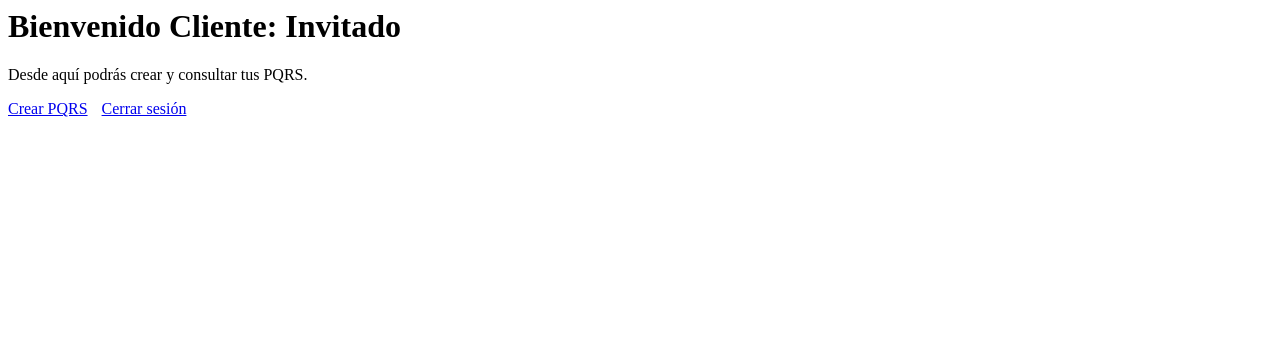
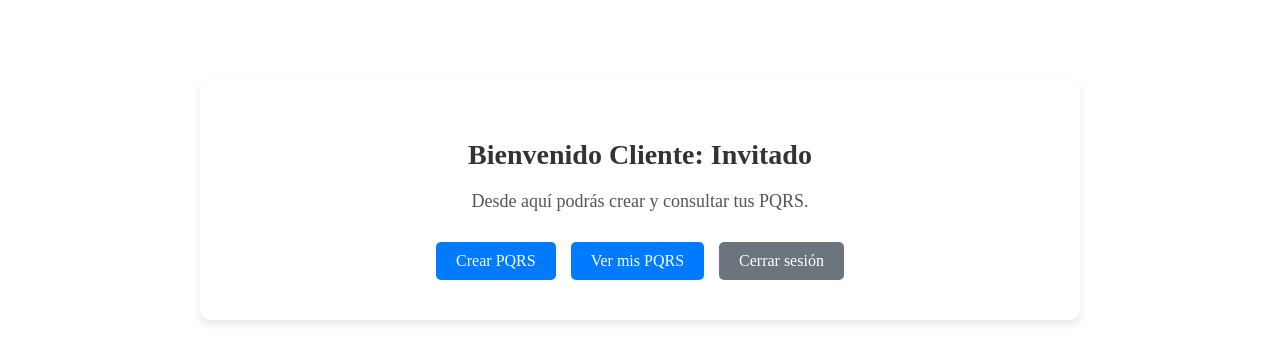
Before and after one commit to AndresDardex/proyecto-PQRS-, a Django app: page /cliente/ in a window 1280 px wide. Shown: the top 363 px of the page. Run offline with Django 4.2, Linux system fonts and the light colour scheme.

Commit message:
feat(pqrs): implementar módulo completo de PQRS para clientes con lista, detalle y descarga de archivos

```diff
--- a/PQRS_Sistem/settings.py
+++ b/PQRS_Sistem/settings.py
@@ -125,3 +125,6 @@ STATIC_ROOT = os.path.join(BASE_DIR, 'staticfiles')  # Carpeta donde se recopila
 # https://docs.djangoproject.com/en/4.1/ref/settings/#default-auto-field
 
 DEFAULT_AUTO_FIELD = 'django.db.models.BigAutoField'
+
+MEDIA_URL = '/media/'
+MEDIA_ROOT = os.path.join(BASE_DIR, 'media')
--- a/PQRS_Sistem/urls.py
+++ b/PQRS_Sistem/urls.py
@@ -15,8 +15,13 @@ Including another URLconf
 """
 from django.contrib import admin
 from django.urls import path
-from core.views import registrar_cliente, login_personalizado, vista_cliente, vista_gestor, cerrar_sesion
+from core.views import (
+    registrar_cliente, login_personalizado, vista_cliente,
+    vista_gestor, cerrar_sesion, listar_pqrs_cliente, detalle_pqrs
+)
 from django.views.generic import TemplateView
+from django.conf import settings
+from django.conf.urls.static import static
 
 urlpatterns = [
     path('admin/', admin.site.urls),
@@ -26,4 +31,9 @@ urlpatterns = [
     path('cliente/', vista_cliente, name='vista_cliente'),
     path('gestor/', vista_gestor, name='vista_gestor'),
     path('logout/', cerrar_sesion, name='cerrar_sesion'),
+    path('cliente/pqrs/', listar_pqrs_cliente, name='listar_pqrs'),
+    path('cliente/pqrs/<int:numero_radicado>/', detalle_pqrs, name='detalle_pqrs'),
 ]
+
+if settings.DEBUG:
+    urlpatterns += static(settings.MEDIA_URL, document_root=settings.MEDIA_ROOT)
--- a/core/views.py
+++ b/core/views.py
@@ -3,7 +3,8 @@ from django.contrib import messages
 from .forms import ClienteRegistroForm
 from .models import Cliente, Empleado
 from .forms import LoginForm
-
+from django.shortcuts import get_object_or_404
+from .models import PQRS
 
 def home(request):
     return render(request, 'inicio.html')
@@ -63,3 +64,24 @@ def vista_gestor(request):
 def cerrar_sesion(request):
     request.session.flush()  # Elimina todos los datos de sesión
     return redirect('inicio')  # Redirige al home
+
+
+def listar_pqrs_cliente(request):
+    if request.session.get('rol') != 'cliente':
+        return redirect('inicio')
+
+    nombre_usuario = request.session.get('usuario')
+    cliente = get_object_or_404(Cliente, nombre_completo=nombre_usuario)
+    pqrs = PQRS.objects.filter(cliente=cliente).order_by('-fecha_radicado')
+
+    return render(request, 'listar_pqrs.html', {'pqrs_list': pqrs, 'usuario': nombre_usuario})
+
+def detalle_pqrs(request, numero_radicado):
+    if request.session.get('rol') != 'cliente':
+        return redirect('inicio')
+
+    nombre_usuario = request.session.get('usuario')
+    cliente = get_object_or_404(Cliente, nombre_completo=nombre_usuario)
+    pqrs = get_object_or_404(PQRS, numero_radicado=numero_radicado, cliente=cliente)
+
+    return render(request, 'detalle_pqrs.html', {'pqrs': pqrs, 'usuario': nombre_usuario})
--- a/static/css/base/styles.css
+++ b/static/css/base/styles.css
@@ -98,7 +98,7 @@ form input[type="text"],
 form input[type="email"],
 form input[type="password"],
 form select {
-    width: 100%; /* Ocupa todo el ancho del contenedor */
+    width: 90%;
     padding: 10px; /* Espaciado interno */
     margin-bottom: 15px; /* Espaciado entre campos */
     border: 1px solid #ccc; /* Borde gris claro */
--- /dev/null
+++ b/static/css/principales/dashboard.css
@@ -0,0 +1,61 @@
+/* Contenedor principal del dashboard */
+.dashboard-container {
+    max-width: 800px;
+    margin: 80px auto;
+    background-color: #ffffff;
+    padding: 40px;
+    border-radius: 10px;
+    box-shadow: 0 4px 8px rgba(0, 0, 0, 0.1);
+    text-align: center;
+}
+
+/* Título principal */
+.titulo-dashboard {
+    font-size: 28px;
+    color: #333;
+    margin-bottom: 20px;
+}
+
+/* Descripción */
+.descripcion-dashboard {
+    font-size: 18px;
+    color: #555;
+    margin-bottom: 30px;
+}
+
+/* Contenedor de botones (reutiliza tu estilo global) */
+.button-container {
+    display: flex;
+    justify-content: center;
+    gap: 15px;
+}
+
+/* Botón primario (crear PQRS) */
+.btn {
+    padding: 10px 20px;
+    border-radius: 5px;
+    text-decoration: none;
+    font-size: 16px;
+    font-weight: 500;
+    cursor: pointer;
+    transition: background-color 0.3s ease;
+    text-align: center;
+}
+
+.btn-primary {
+    background-color: #007bff;
+    color: white;
+}
+
+.btn-primary:hover {
+    background-color: #0056b3;
+}
+
+.btn-secondary {
+    background-color: #6c757d;
+    color: white;
+}
+
+.btn-secondary:hover {
+    background-color: #5a6268;
+}
--- a/templates/cliente_dashboard.html
+++ b/templates/cliente_dashboard.html
@@ -1,8 +1,23 @@
-<h1>Bienvenido Cliente: {{ usuario }}</h1>
-<p>Desde aquí podrás crear y consultar tus PQRS.</p>
+{% load static %}
+<!DOCTYPE html>
+<html lang="es">
+<head>
+    <meta charset="UTF-8">
+    <title>Dashboard Cliente</title>
+    <link rel="stylesheet" href="{% static 'css/principales/dashboard.css' %}">
+</head>
+<body>
 
-<!-- Botón para crear PQRS que redirige a la página de inicio -->
-<a href="{% url 'inicio' %}" class="btn btn-primary" style="margin-right: 10px;">Crear PQRS</a>
+    <div class="dashboard-container">
+        <h1 class="titulo-dashboard">Bienvenido Cliente: {{ usuario }}</h1>
+        <p class="descripcion-dashboard">Desde aquí podrás crear y consultar tus PQRS.</p>
 
-<!-- Botón para cerrar sesión -->
-<a href="{% url 'cerrar_sesion' %}" class="btn btn-secondary">Cerrar sesión</a>
+        <div class="button-container">
+            <a href="{% url 'inicio' %}" class="btn btn-primary">Crear PQRS</a>
+            <a href="{% url 'listar_pqrs' %}" class="btn btn-primary">Ver mis PQRS</a>
+            <a href="{% url 'cerrar_sesion' %}" class="btn btn-secondary">Cerrar sesión</a>
+        </div>
+    </div>
+
+</body>
+</html>
--- a/templates/login.html
+++ b/templates/login.html
@@ -15,7 +15,6 @@ Iniciar Sesión - Sistema PQRS
     <div class="card" style="max-width: 400px; width: 100%; padding: 2rem;">
         <h2>Iniciar Sesión</h2>
         <p>Ingresa tus credenciales para acceder al sistema</p>
-
         <form method="post">
             {% csrf_token %}
             <div class="form-group">
@@ -28,7 +27,8 @@ Iniciar Sesión - Sistema PQRS
             </div>
             <div class="d-flex justify-content-between mt-3">
                 <button type="submit" class="btn">Ingresar</button>
-                <a href="{% url 'inicio' %}" class="btn">Volver al inicio</a>
+                <a href="{% url 'inicio' %}" class="btn btn-secondary">Volver al inicio</a>
+{#                <a href="/iniciar-sesion/" class="btn btn-secondary">Iniciar Sesión</a>#}
             </div>
         </form>
 
```
Also changed, not shown: core/forms.py (+7 -7 lines), static/css/login/login.css (deleted, +0 -102 lines), templates/detalle_pqrs.html (added, +20 -0 lines), templates/listar_pqrs.html (added, +23 -0 lines), db.sqlite3.
